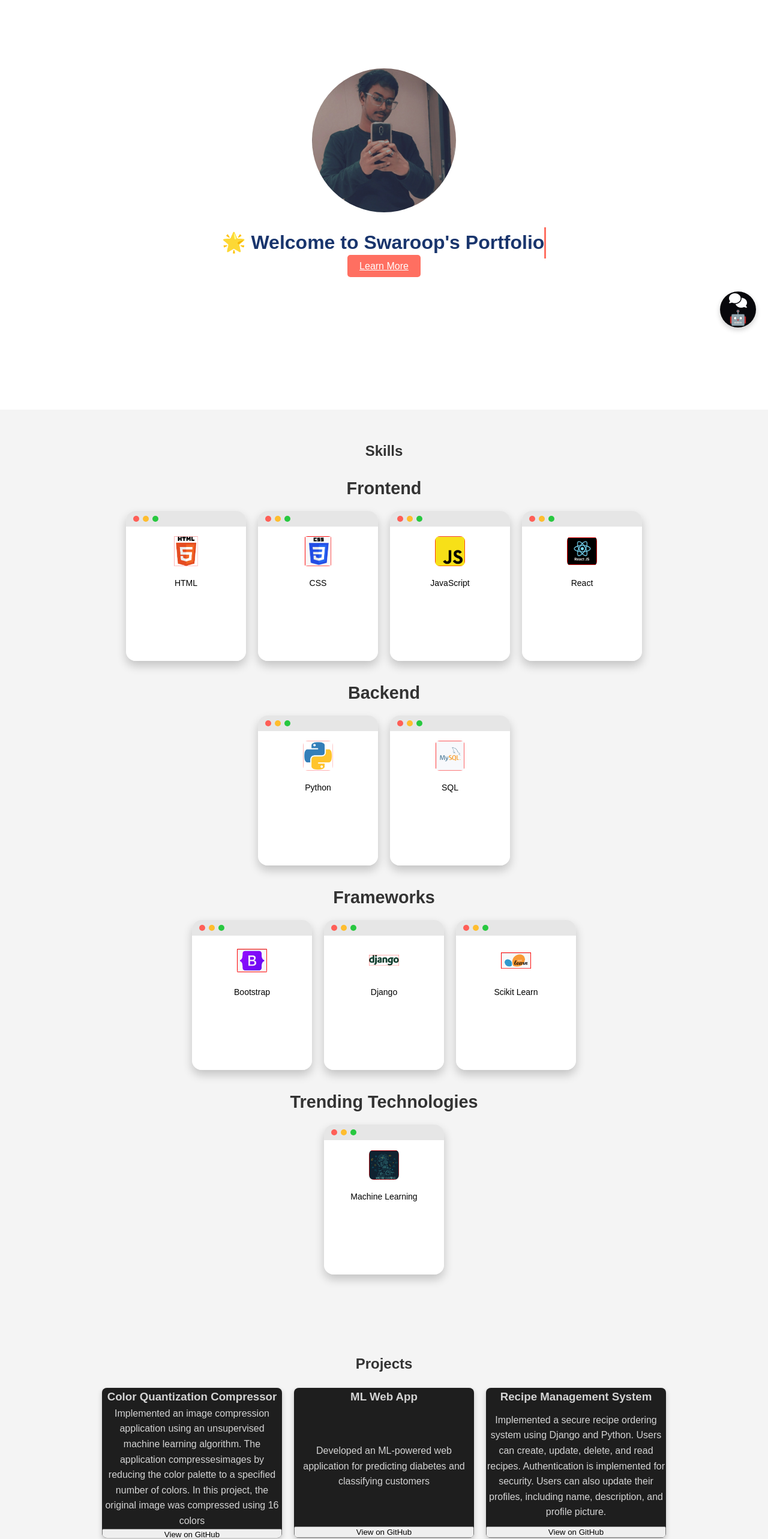
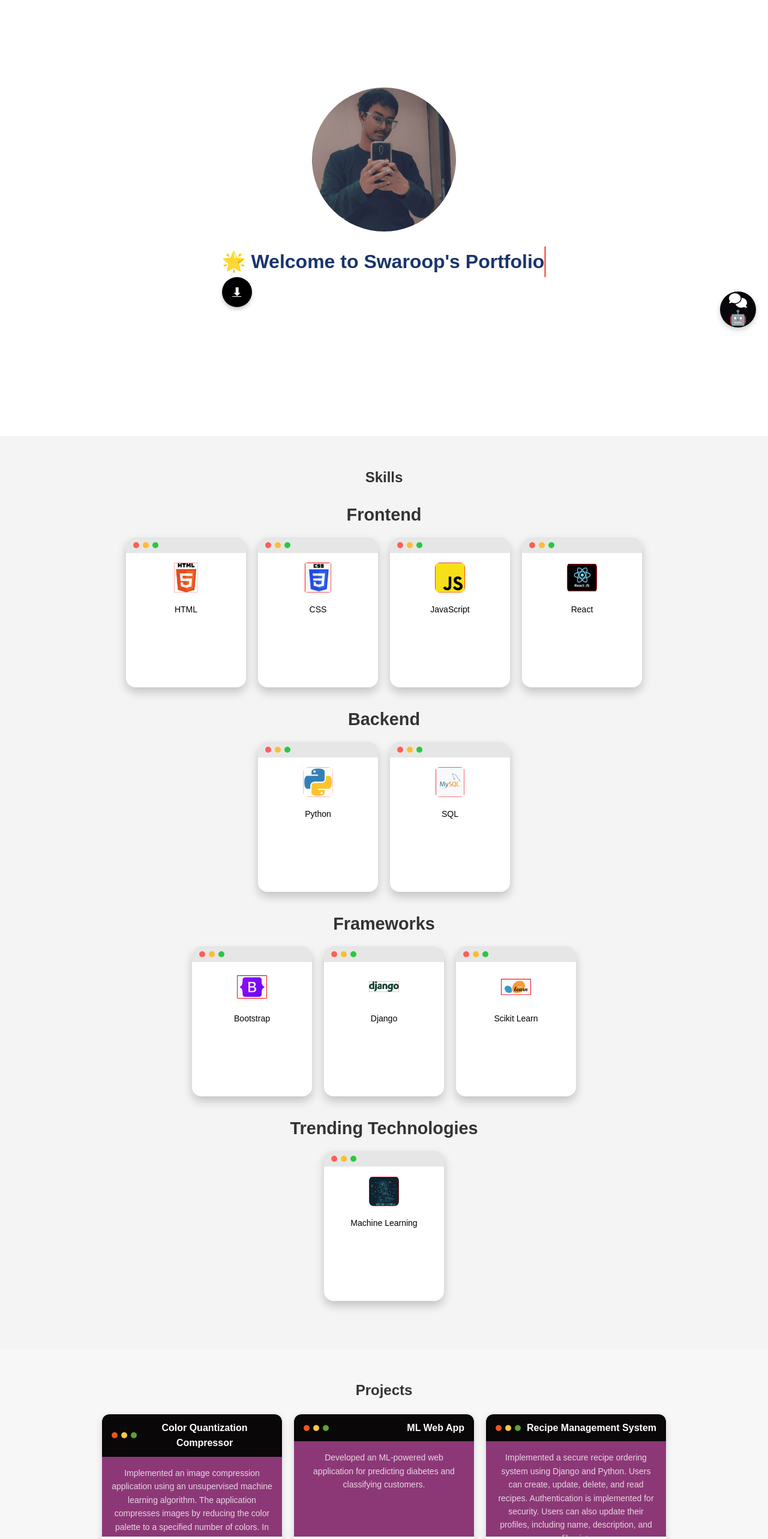
Before and after one commit to swaroopms658/portfolio, a React (Vite) app: page / in a window 1280 px wide. Shown: the part 234-2800 px from the top of the page at 60% size. Built offline with nearby package versions, Linux system fonts and the light colour scheme.

Commit message:
completed

```diff
--- a/src/Chatbot.css
+++ b/src/Chatbot.css
@@ -42,23 +42,72 @@
   text-align: right;
 }
 
-.chatbot-input {
-  display: flex;
-}
-
 .chatbot-input input {
   flex: 1;
   padding: 10px;
   border-radius: 5px;
   border: 1px solid #ccc;
   margin-right: 5px;
+  font-size: 14px;
+}
+
+.chatbot-input input::placeholder {
+  color: #888;
+  font-style: italic;
+  font-size: 13px;
 }
 
 .chatbot-input button {
-  padding: 10px 15px;
   background-color: #007bff;
   color: white;
   border: none;
-  border-radius: 5px;
   cursor: pointer;
+
+  /* Rocket shape using border-radius and pseudo-elements */
+  width: 50px;
+  height: 70px;
+  position: relative;
+  border-radius: 50% 50% 0 0; /* Round the top edges for rocket nose */
+  display: flex;
+  align-items: center;
+  justify-content: center;
+  font-size: 14px;
 }
+
+/* Add fins to the rocket */
+.chatbot-input button::before,
+.chatbot-input button::after {
+  content: "";
+  position: absolute;
+  width: 20px;
+  height: 20px;
+  background-color: #007bff;
+  transform: rotate(45deg);
+  bottom: 0;
+}
+
+.chatbot-input button::before {
+  left: -10px; /* Position left fin */
+}
+
+.chatbot-input button::after {
+  right: -10px; /* Position right fin */
+}
+
+/* Add flame animation */
+.chatbot-input button::after {
+  background-color: #ff4500; /* Change the right fin color to represent flame */
+  animation: flame 0.5s infinite alternate;
+}
+
+/* Flame animation */
+@keyframes flame {
+  0% {
+    transform: scale(1) rotate(45deg);
+    opacity: 0.8;
+  }
+  100% {
+    transform: scale(1.2) rotate(45deg);
+    opacity: 0.5;
+  }
+}
--- a/src/components/Header.css
+++ b/src/components/Header.css
@@ -1,12 +1,19 @@
 /* src/components/Header.css */
 
+/* Overall card container with dark background and terminal-style look */
 .header {
   padding: 20px;
-  background: #333;
-  color: white;
+  background: #1e1e1e; /* Dark background similar to terminal */
+  color: #d4d4d4; /* Light gray text for better contrast */
   position: relative;
+  border-radius: 8px; /* Rounded corners for a more modern look */
+  box-shadow: 0 4px 8px rgba(0, 0, 0, 0.3); /* Subtle shadow for depth */
+  margin: 20px; /* Margin around the card */
+  font-family: "Courier New", Courier, monospace; /* Monospaced font for terminal feel */
+  border: 2px solid #333; /* Border with dark gray color */
 }
 
+/* Container for logo and navigation items */
 .nav-container {
   display: flex;
   justify-content: space-between;
@@ -18,19 +25,22 @@
   font-weight: bold;
   display: flex;
   align-items: center;
+  color: #ffcc00; /* Yellow color for the logo */
 }
 
 /* Style for the logo image */
 .logo-image {
-  width: 50px; /* Adjust as needed */
+  width: 50px; /* Adjust logo size */
   height: 50px;
   margin-right: 10px;
-  border-radius: 50%; /* Space between logo and name */
+  border-radius: 50%;
+  border: 2px solid #ffcc00; /* Yellow border to match the logo color */
 }
-/* Style for the "S" */
+
+/* Style for "S" */
 .logo-s {
-  font-size: 48px; /* Larger size for "S" */
-  color: #ff6f61; /* Different color for "S" */
+  font-size: 48px; /* Larger size for emphasis */
+  color: #ffcc00; /* Yellow color to highlight */
 }
 
 .nav-menu {
@@ -44,10 +54,17 @@
 }
 
 .nav-links a {
-  color: white;
+  color: #d4d4d4; /* Light gray text for navigation links */
   text-decoration: none;
+  font-size: 16px; /* Smaller size for readability */
+  transition: color 0.3s ease;
 }
 
+.nav-links a:hover {
+  color: #ffcc00; /* Yellow on hover to simulate a bash terminal effect */
+}
+
+/* Hamburger menu for mobile */
 .hamburger {
   display: none;
   cursor: pointer;
@@ -59,7 +76,7 @@
 
 .hamburger .line {
   height: 3px;
-  background: white;
+  background: #d4d4d4; /* Light lines for hamburger menu */
   width: 100%;
 }
 
@@ -77,8 +94,10 @@
     top: 60px;
     left: 0;
     width: 100%;
-    background-color: #333;
+    background-color: #1e1e1e; /* Dark background for mobile */
     z-index: 1;
+    border-radius: 8px;
+    box-shadow: 0 4px 8px rgba(0, 0, 0, 0.3);
   }
 
   .nav-links {
@@ -89,6 +108,7 @@
 
   .nav-links a {
     margin: 10px 0;
+    font-size: 18px;
   }
 
   .hamburger {
--- a/src/components/LandingPage.css
+++ b/src/components/LandingPage.css
@@ -77,19 +77,37 @@
 }
 
 .cta-button {
-  margin-top: 20px;
-  padding: 10px 20px;
-  background-color: #ff6f61;
-  color: white;
+  width: 50px;
+  height: 50px;
+  background-color: #000000; /* Black background */
+  color: #ffffff; /* White arrow color */
   border: none;
+  border-radius: 50%; /* Make it circular */
+  display: flex;
+  align-items: center;
+  justify-content: center;
   cursor: pointer;
-  border-radius: 5px;
-  transition: background-color 0.3s ease;
+  box-shadow: 0 4px 6px rgba(0, 0, 0, 0.2); /* Subtle shadow */
+  transition: background-color 0.3s ease, box-shadow 0.3s ease;
 }
 
 .cta-button:hover {
-  background-color: #ff3b2f;
+  background-color: #444444; /* Slightly lighter background on hover */
+  box-shadow: 0 6px 12px rgba(0, 0, 0, 0.3); /* Enhanced shadow on hover */
 }
+
+.cta-button:active {
+  background-color: #333333; /* Darker color on click */
+  box-shadow: inset 0 4px 6px rgba(0, 0, 0, 0.4); /* Inset shadow for pressed effect */
+}
+
+/* Arrow icon */
+.cta-button::before {
+  content: " ⬇"; /* Unicode arrow character */
+  font-size: 18px;
+  font-weight: bold;
+}
+
 .chatbot-toggle {
   position: fixed;
   bottom: 20px;
--- a/src/components/LandingPage.jsx
+++ b/src/components/LandingPage.jsx
@@ -50,9 +50,7 @@ const LandingPage = () => {
           to="/#skills"
           className="cta-button"
           onClick={handleLearnMoreClick}
-        >
-          Learn More
-        </HashLink>
+        ></HashLink>
         {/* Chatbot Toggle Button */}
         <button className="chatbot-toggle" onClick={toggleChatbot}>
           <i className="fas fa-comments"></i> 🤖
--- a/src/components/Projects.css
+++ b/src/components/Projects.css
@@ -1,6 +1,7 @@
 .projects-section {
   padding: 50px;
   text-align: center;
+  background-color: #f7f7f7; /* Light gray for a clean background */
 }
 
 .projects-container {
@@ -10,94 +11,101 @@
   justify-content: center;
 }
 
-/* Code Editor Card */
-.code-editor-card {
-  background-color: #1e1e1e;
-  color: #d4d4d4;
-  border-radius: 8px;
-  width: 300px; /* Fixed width for uniformity */
-  height: 250px; /* Fixed height for uniformity */
-  box-shadow: 0 4px 8px rgba(0, 0, 0, 0.2);
+/* Ubuntu Card */
+.ubuntu-card {
+  background-color: #efecee; /* Aubergine base color */
+  color: #ffffff;
+  border-radius: 12px; /* Softer rounded edges */
+  width: 300px;
+  height: 250px;
+  box-shadow: 0 4px 12px rgba(0, 0, 0, 0.15); /* Subtle shadow */
   display: flex;
   flex-direction: column;
-  justify-content: space-between; /* Distribute header, content, and footer */
+  justify-content: space-between;
   overflow: hidden;
-  transition: transform 0.2s;
+  transition: transform 0.2s, box-shadow 0.3s;
 }
 
-.code-editor-card:hover {
-  transform: scale(1.05);
+.ubuntu-card:hover {
+  transform: scale(1.05); /* Slight zoom effect */
+  box-shadow: 0 6px 16px rgba(0, 0, 0, 0.3); /* Enhanced shadow on hover */
 }
 
-/* Editor Header */
-.code-editor-header {
-  background-color: #2d2d2d;
-  padding: 8px 12px;
+/* Card Header */
+.ubuntu-card-header {
+  background-color: #0a0709; /* Darker aubergine for contrast */
+  padding: 10px 16px;
   display: flex;
   align-items: center;
   justify-content: space-between;
+  border-top-left-radius: 12px;
+  border-top-right-radius: 12px;
 }
 
-.dots {
+.ubuntu-dots {
   display: flex;
   gap: 6px;
 }
 
-.dot {
+.ubuntu-dot {
   width: 10px;
   height: 10px;
   border-radius: 50%;
 }
 
-.dot.red {
-  background-color: #ff5f57;
+.ubuntu-dot.red {
+  background-color: #e95420; /* Ubuntu's orange */
 }
 
-.dot.yellow {
-  background-color: #ffbd2e;
+.ubuntu-dot.yellow {
+  background-color: #f9c846; /* Warm yellow */
 }
 
-.dot.green {
-  background-color: #28c840;
+.ubuntu-dot.green {
+  background-color: #5fa032; /* Subtle green */
 }
 
-.editor-title {
-  font-size: 14px;
-  color: #d4d4d4;
+.ubuntu-title {
+  font-size: 16px;
   font-weight: bold;
+  color: #ffffff;
+  text-align: center;
 }
 
-/* Editor Content */
-.code-editor-content {
-  background-color: #1e1e1e;
+/* Card Content */
+.ubuntu-card-content {
+  background-color: #8c3877;
   padding: 16px;
-  font-family: "Source Code Pro", monospace;
+  font-family: "Ubuntu Mono", monospace; /* Ubuntu-specific font */
   font-size: 14px;
   overflow: auto;
   white-space: pre-wrap;
-  flex: 1; /* Ensures the content area takes available space */
+  flex: 1; /* Ensures the content area takes up available space */
+  color: #e8d5e1; /* Light text for readability */
 }
 
-/* Editor Footer */
-.code-editor-footer {
-  background-color: #2d2d2d;
+/* Card Footer */
+.ubuntu-card-footer {
+  background-color: white;
   text-align: center;
   padding: 10px;
+  border-bottom-left-radius: 12px;
+  border-bottom-right-radius: 12px;
 }
 
-.code-editor-footer a {
-  color: #4fc1ff;
+.ubuntu-card-footer a {
+  color: #e95420; /* Ubuntu's orange for links */
   text-decoration: none;
   font-size: 14px;
 }
 
-.code-editor-footer a:hover {
+.ubuntu-card-footer a:hover {
   text-decoration: underline;
 }
 
 /* Responsive Design */
 @media (max-width: 768px) {
-  .code-editor-card {
+  .ubuntu-card {
     width: 100%; /* Cards take full width on smaller screens */
   }
 }
--- a/src/components/Projects.jsx
+++ b/src/components/Projects.jsx
@@ -1,19 +1,18 @@
 import React from "react";
 import "./Projects.css";
-import Skills from "./Skills";
 
 const Projects = () => {
   const projects = [
     {
       title: "Color Quantization Compressor",
       description:
-        " Implemented an image compression application using an unsupervised machine learning algorithm. The application compressesimages by reducing the color palette to a specified number of colors. In this project, the original image was compressed using 16 colors",
+        "Implemented an image compression application using an unsupervised machine learning algorithm. The application compresses images by reducing the color palette to a specified number of colors. In this project, the original image was compressed using 16 colors.",
       githubUrl: "https://github.com/swaroopms658?tab=repositories",
     },
     {
       title: "ML Web App",
       description:
-        "Developed an ML-powered web application for predicting diabetes and classifying customers",
+        "Developed an ML-powered web application for predicting diabetes and classifying customers.",
       githubUrl: "https://github.com/swaroopms658?tab=repositories",
     },
     {
@@ -23,7 +22,7 @@ const Projects = () => {
       githubUrl: "https://github.com/swaroopms658?tab=repositories",
     },
     {
-      title: "Personal Porfolio",
+      title: "Personal Portfolio",
       description:
         "Developed a full-featured portfolio with voice and chatbot capabilities.",
       githubUrl: "https://github.com/swaroopms658?tab=repositories",
@@ -35,15 +34,27 @@ const Projects = () => {
       <h2>Projects</h2>
       <div className="projects-container">
         {projects.map((project, index) => (
-          <div key={index} className="code-editor-card">
-            <h3>{project.title}</h3>
-            <p>{project.description}</p>
-            <button
-              className="github-button"
-              onClick={() => window.open(project.githubUrl, "_blank")}
-            >
-              View on GitHub
-            </button>
+          <div key={index} className="ubuntu-card">
+            <div className="ubuntu-card-header">
+              <div className="ubuntu-dots">
+                <span className="ubuntu-dot red"></span>
+                <span className="ubuntu-dot yellow"></span>
+                <span className="ubuntu-dot green"></span>
+              </div>
+              <div className="ubuntu-title">{project.title}</div>
+            </div>
+            <div className="ubuntu-card-content">
+              <p>{project.description}</p>
+            </div>
+            <div className="ubuntu-card-footer">
+              <a
+                href={project.githubUrl}
+                target="_blank"
+                rel="noopener noreferrer"
+              >
+                View on GitHub
+              </a>
+            </div>
           </div>
         ))}
       </div>
```
